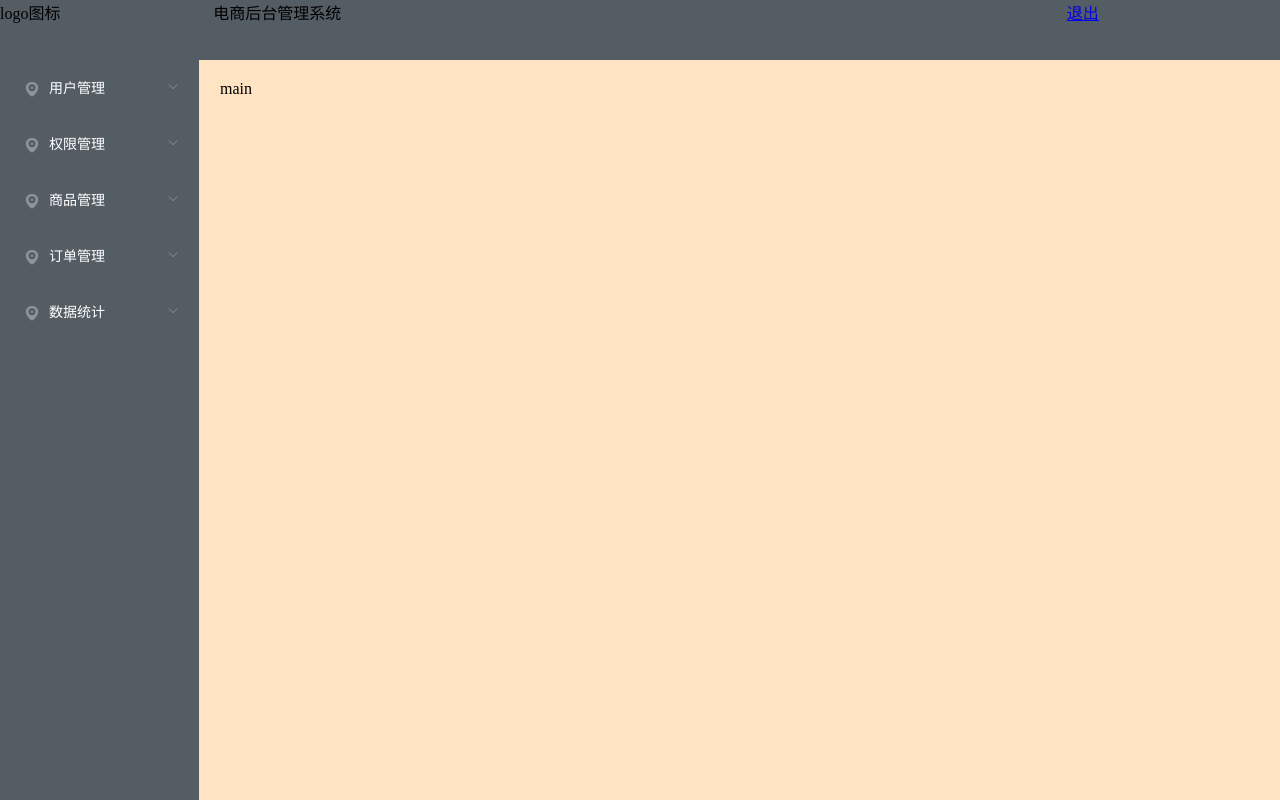
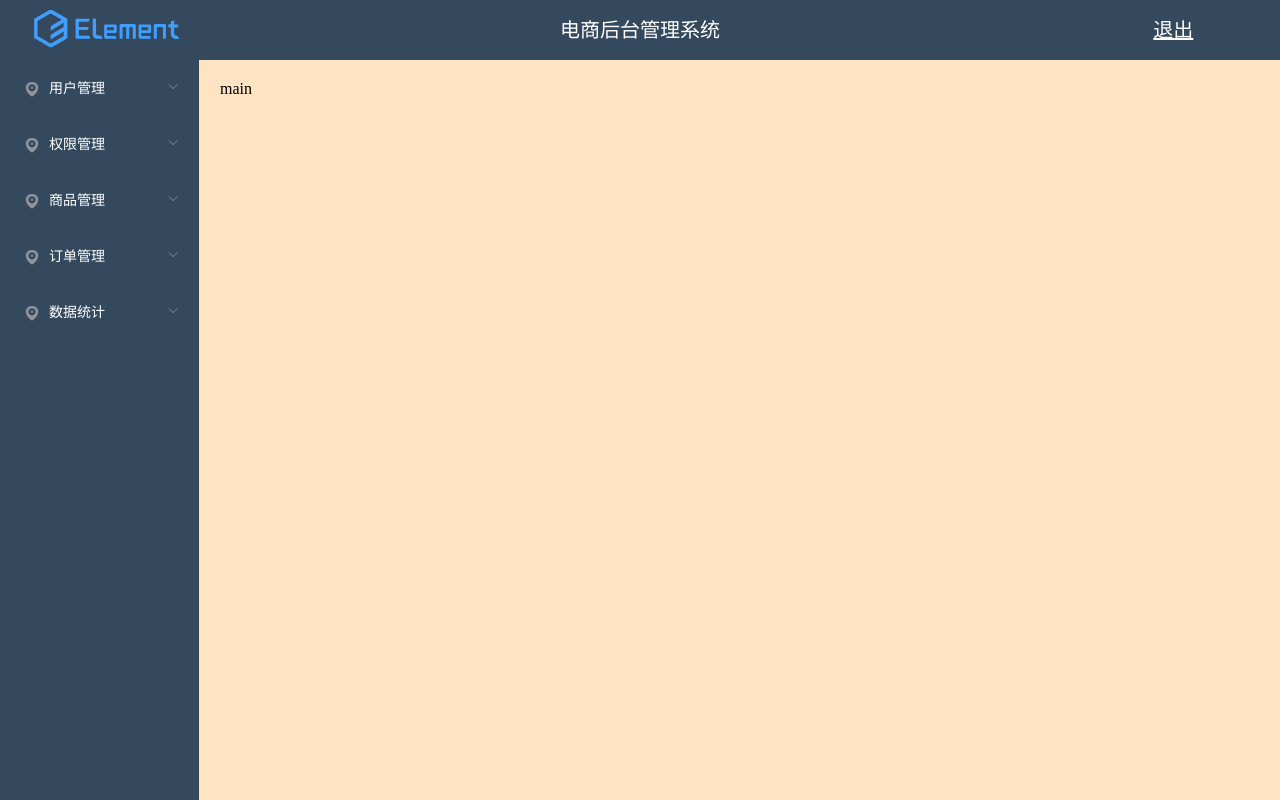
Before and after one commit to HaoLinDd/admin-vue, a Vue app: page / in a window 1280 px wide. Built offline with nearby package versions, Linux system fonts and the light colour scheme; sample sign-in values are in the browser's storage; the HTML template or start-up script is replaced by a standard one.

Commit message:
添加logo

```diff
--- a/src/components/home/home.vue
+++ b/src/components/home/home.vue
@@ -4,8 +4,7 @@
       <el-header class="header">
         <el-row>
           <el-col :span="4">
-            logo图标
-            <!-- <img src="./logo.png" alt="黑马程序员"> -->
+            <img src="./element.svg" alt="黑马程序员">
           </el-col>
           <el-col :span="16">电商后台管理系统</el-col>
           <el-col :span="4">
@@ -21,9 +20,9 @@
             :unique-opened="true"
             @open="handleOpen"
             @close="handleClose"
-            background-color="#545c64"
+            background-color="#35495e"
             text-color="#fff"
-            active-text-color="#ffd04b">
+            active-text-color="#41b883">
             <el-submenu index="1">
               <template slot="title">
                 <i class="el-icon-location"></i>
@@ -87,21 +86,33 @@ export default {
     Login
   },
   methods: {
-    handleOpen(key, keyPath) {
+    handleOpen (key, keyPath) {
       console.log(key, keyPath)
     },
-    handleClose(key, keyPath) {
+    handleClose (key, keyPath) {
       console.log(key, keyPath)
     }
   }
-
 }
 </script>
 
 <style>
 .header {
   padding: 0;
-  background-color: #545c64;
+  text-align: center;
+  color: #fff;
+  font-size: 20px;
+  line-height: 60px;
+  background-color: #35495e;
+}
+.header img {
+  vertical-align: middle;
+  display: block;
+  margin: auto;
+  transform: translatey(25%);
+}
+.header a {
+  color: #fff;
 }
 .aside {
   background-color: aliceblue;
```
Also changed, not shown: src/components/home/element.svg (added). Lines whose indentation alone changed are shown as unchanged.
